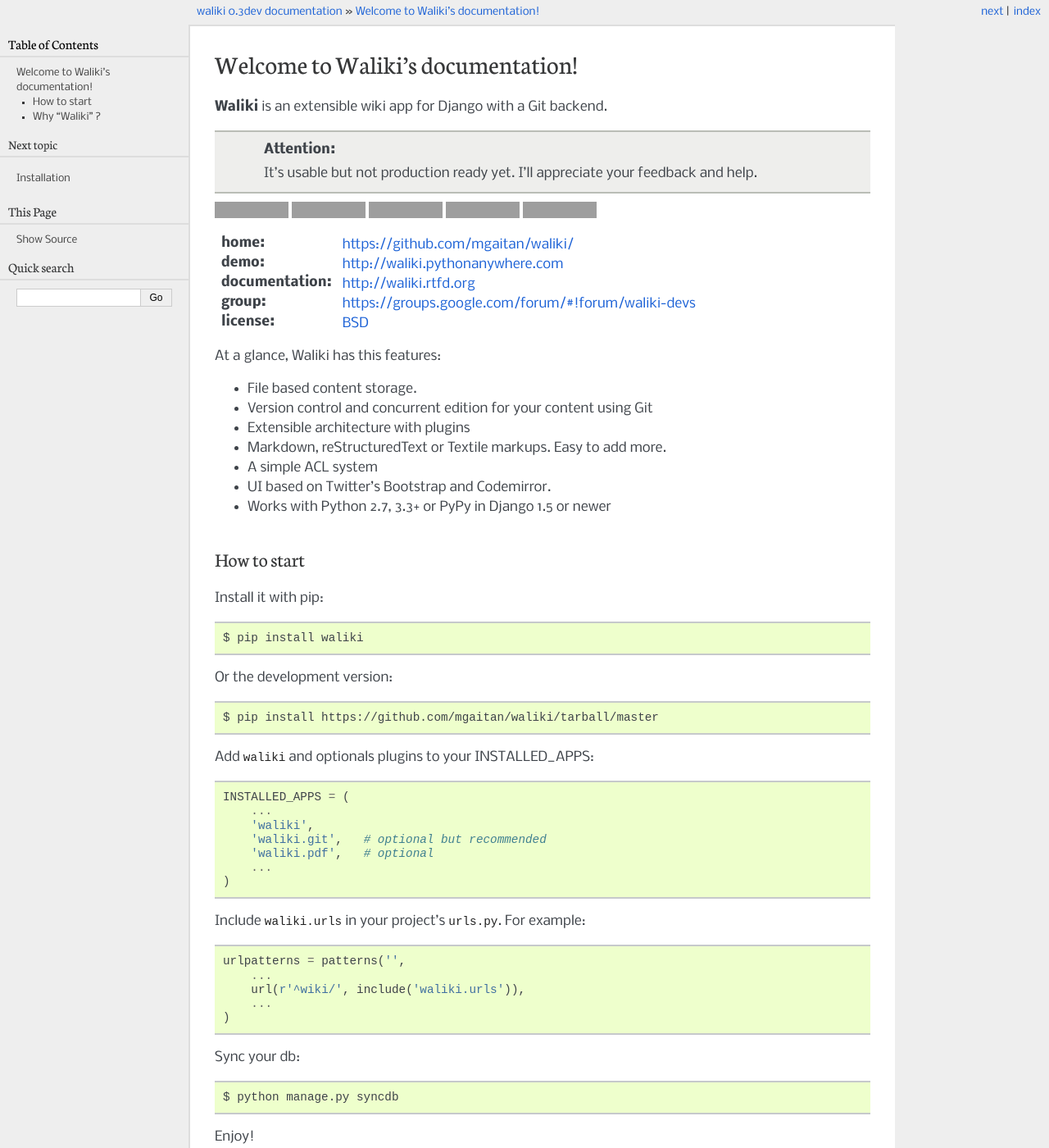
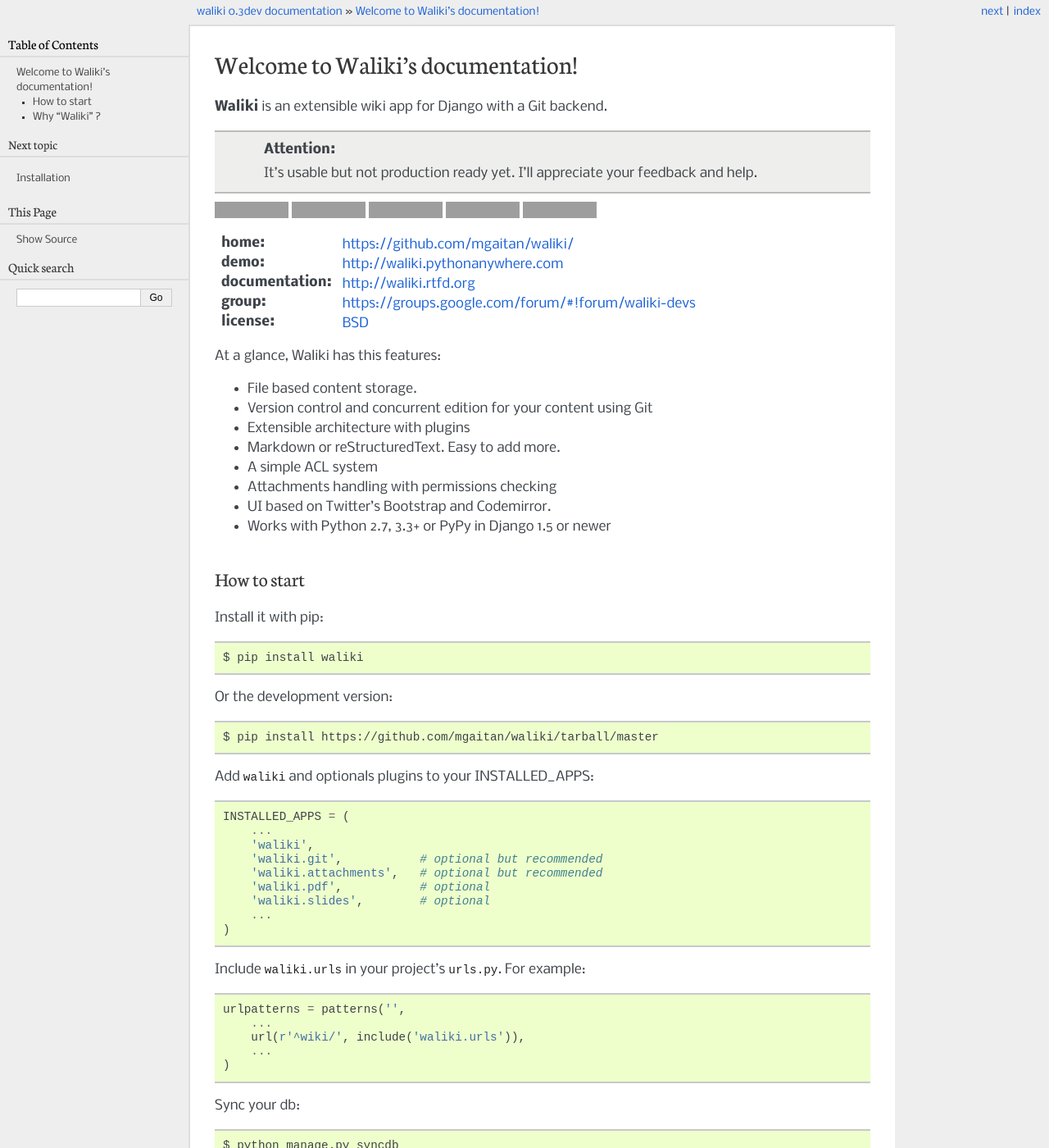
Before and after one commit to mgaitan/waliki, a Sphinx documentation site: the page built from docs/index.rst, in a window 1280 px wide and 1400 px high. Shown: the whole window at 82% size. Built offline with Sphinx 7.4.7, drawn with Linux system fonts in a browser that asks for light colours; some of the changed text lies outside the part shown; grey boxes are pictures that could not be loaded.

Commit message:
document attachments an template extensibility

```diff
--- a/README.rst
+++ b/README.rst
@@ -34,8 +34,9 @@
 - File based content storage.
 - Version control and concurrent edition for your content using Git
 - Extensible architecture with plugins
-- Markdown, reStructuredText or Textile markups. Easy to add more.
+- Markdown or reStructuredText. Easy to add more.
 - A simple ACL system
+- Attachments handling with permissions checking
 - UI based on Twitter's Bootstrap and Codemirror.
 - Works with Python 2.7, 3.3+ or PyPy in Django 1.5 or newer
 
@@ -56,8 +57,10 @@
     INSTALLED_APPS = (
         ...
         'waliki',
-        'waliki.git',   # optional but recommended
-        'waliki.pdf',   # optional
+        'waliki.git',           # optional but recommended
+        'waliki.attachments',   # optional but recommended
+        'waliki.pdf',           # optional
+        'waliki.slides',        # optional
         ...
     )
 
--- a/docs/index.rst
+++ b/docs/index.rst
@@ -18,6 +18,7 @@
    settings
    git
    acl
+   attachments
    boxes
    autolinking
    get_as_pdf
--- a/docs/installation.rst
+++ b/docs/installation.rst
@@ -40,8 +40,8 @@
 Sync database
 -------------
 
-Although Waliki stores page content as flat files, it use a model
-to store page titles, slugs and other field.
+Although Waliki stores page content as flat files, it uses a model
+to store page titles, slugs and other fields.
 
 Create this model table using::
 
```
Also changed, not shown: docs/attachments.rst (added, +54 -0 lines), docs/write_a_plugin.rst (+37 -7 lines), 1 other file.
